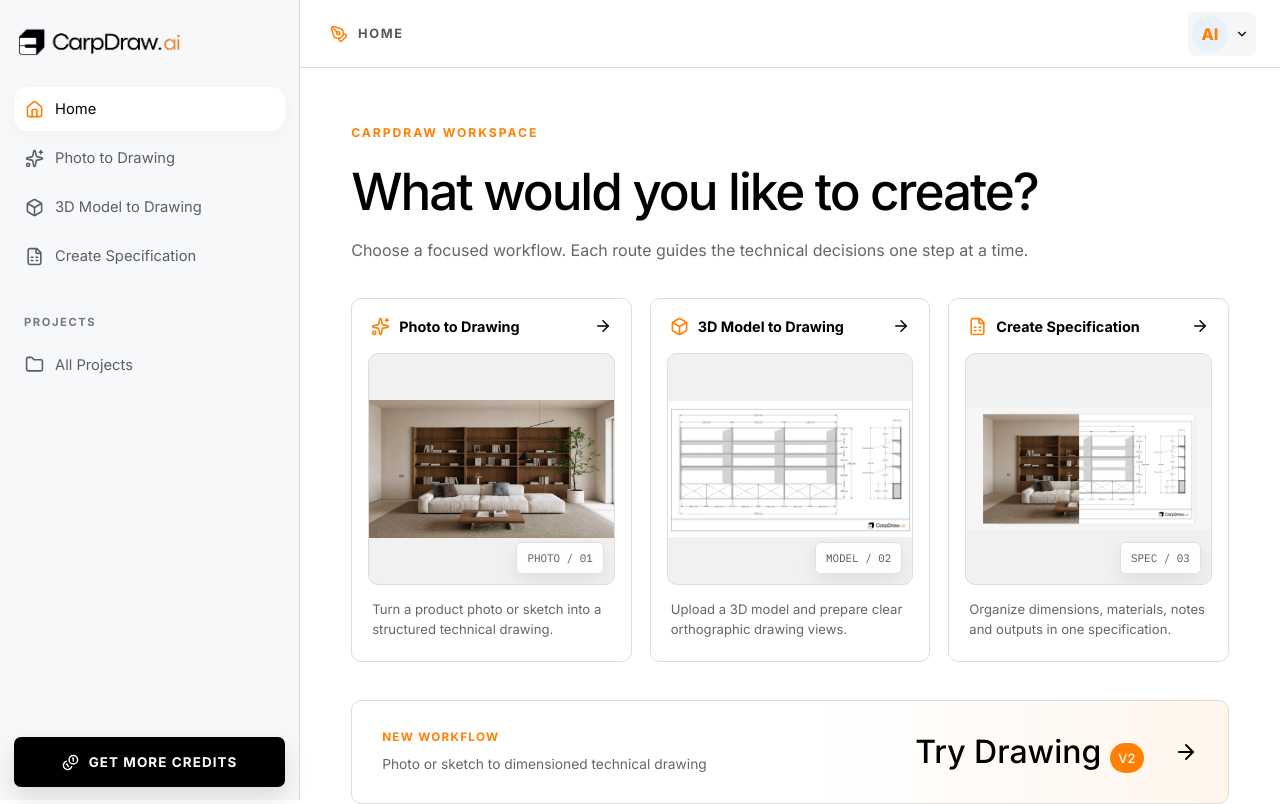
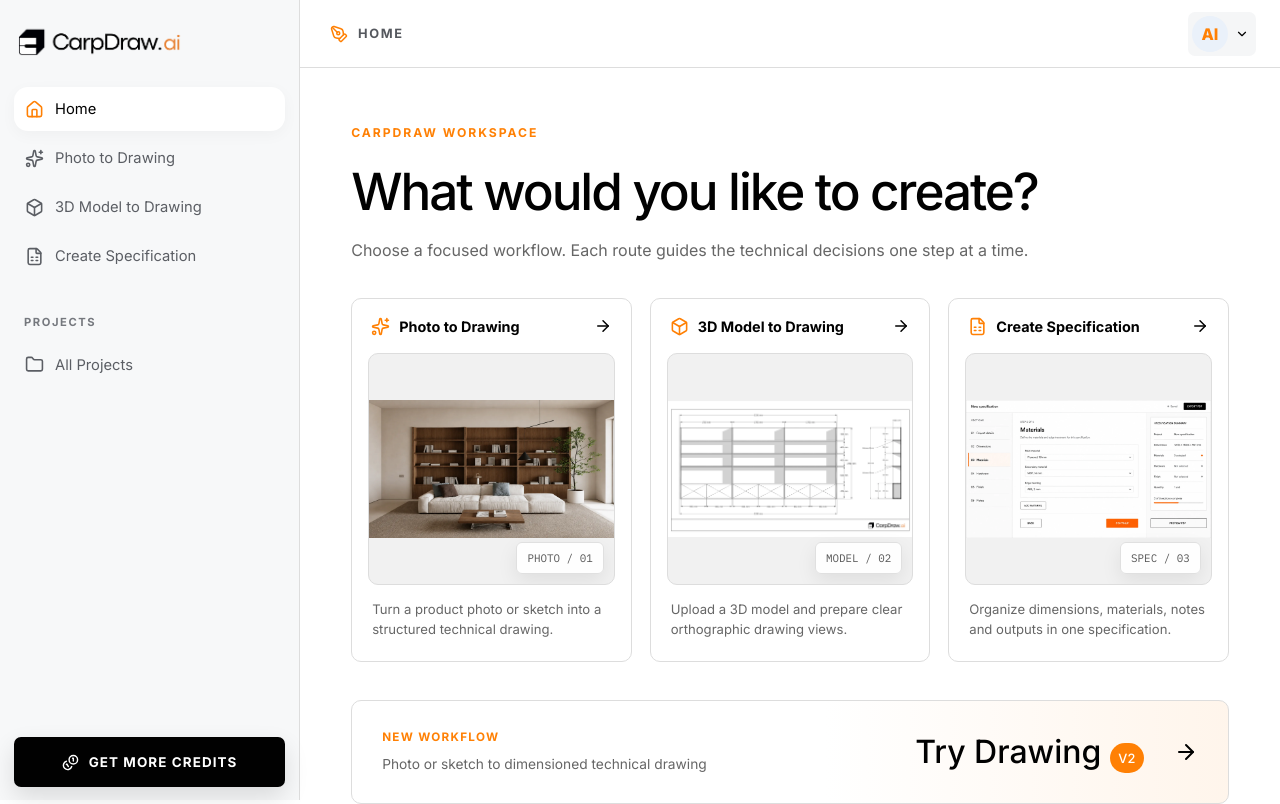
Before and after one commit to arch-anastasia/carp-draw, a Next.js app: page /app in a window 1280 px wide. Shown: the top 804 px of the page. Built offline with nearby package versions, Linux system fonts and the light colour scheme.

Commit message:
Update specification workflow card image

```diff
--- a/app/app/page.tsx
+++ b/app/app/page.tsx
@@ -34,7 +34,7 @@ const creationModes = [
     title: "Create Specification",
     copy: "Organize dimensions, materials, notes and outputs in one specification.",
     icon: FileSpreadsheet,
-    image: "/examples/hero-workflow.webp",
+    image: "/examples/create-specification-text-workflow-v2.webp",
     label: "SPEC / 03",
   },
 ];
```
Also changed, not shown: public/examples/create-specification-text-workflow-v2.webp (added).
